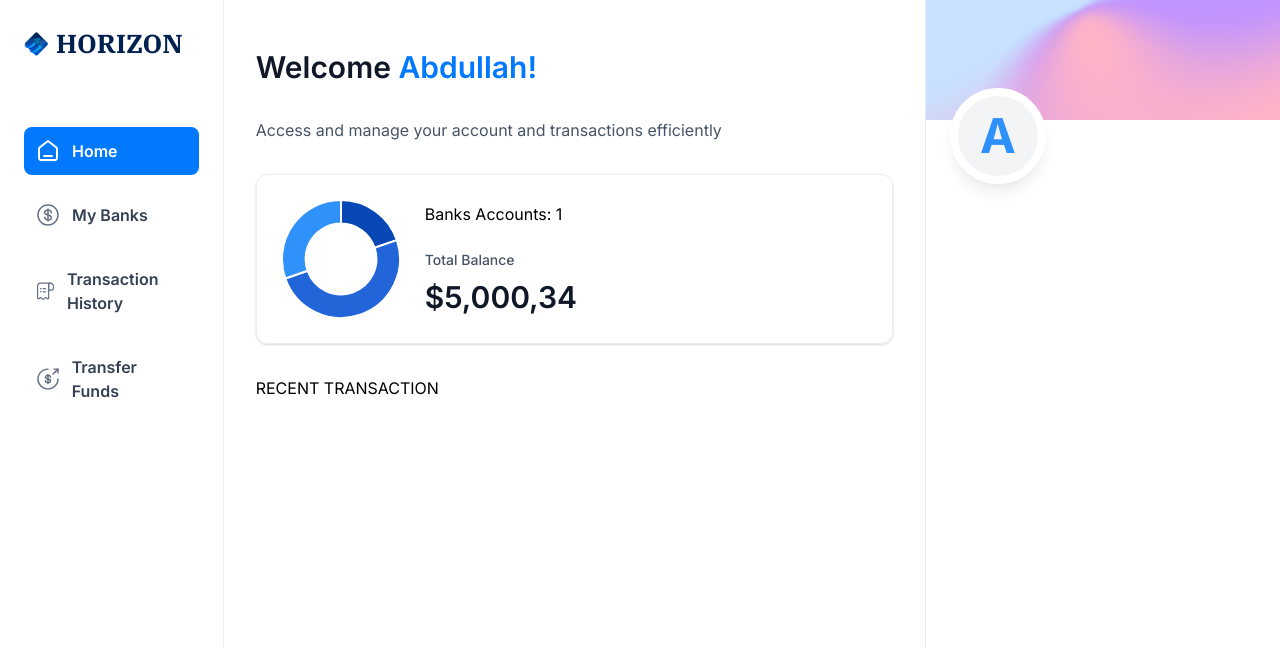
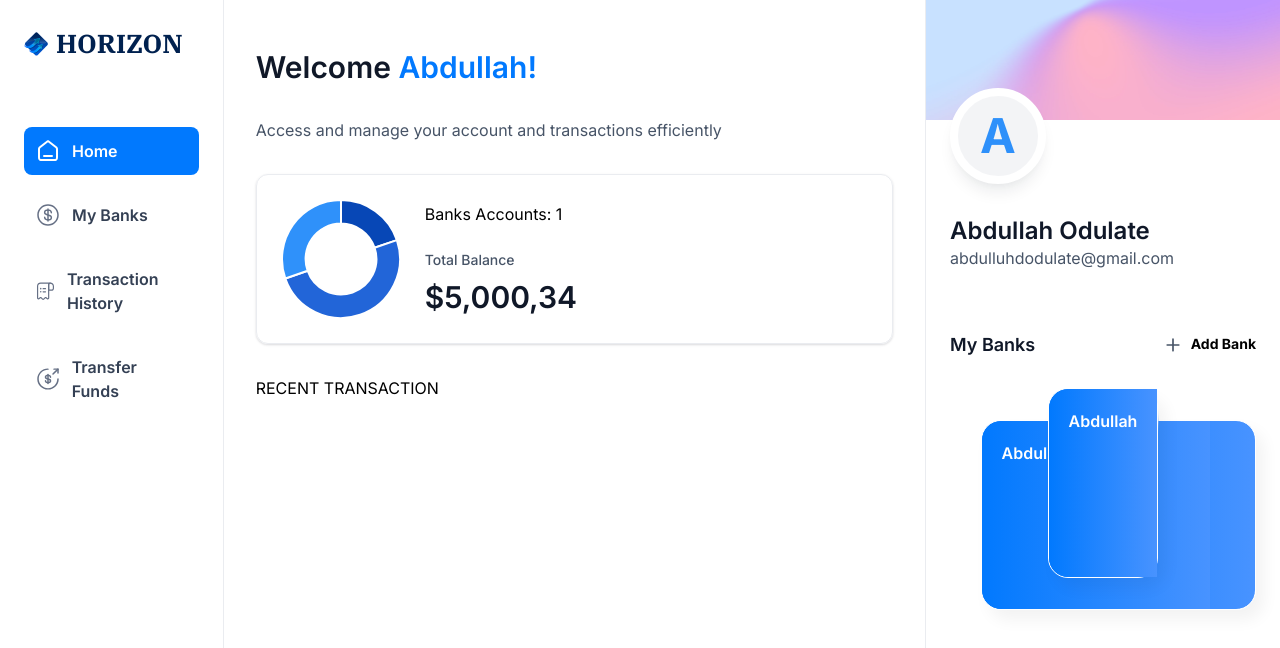
Before and after one commit to Abdul-luh/Horizon-banking-app, a Next.js app: page / in a window 1280 px wide. Shown: the top 648 px of the page. Built offline with nearby package versions, Linux system fonts and the light colour scheme.

Commit message:
add bank and credit card

```diff
--- a/app/(root)/page.tsx
+++ b/app/(root)/page.tsx
@@ -5,7 +5,11 @@ import TotalBalanceBox from "@/components/TotalBalanceBox";
 import React from "react";
 
 export default function page() {
-  const LoggedIn = { firstName: "Abdullah", lastName: "odulate" };
+  const LoggedIn = {
+    firstName: "Abdullah",
+    lastName: "odulate",
+    email: "abdulluhdodulate@gmail.com",
+  };
   return (
     <section className="home">
       <header className="home-content">
@@ -22,7 +26,11 @@ export default function page() {
         />
         RECENT TRANSACTION
       </header>
-      <RightSideBar user={LoggedIn} transactions={[]} banks={[]} />
+      <RightSideBar
+        user={LoggedIn}
+        transactions={[]}
+        banks={[{}, { smth: "" }]}
+      />
     </section>
   );
 }
--- a/app/globals.css
+++ b/app/globals.css
@@ -61,7 +61,7 @@
   }
 
   .header-2 {
-    @apply text-18 font-semibold text-gray-900;
+    @apply text-18 font-semibold text-gray-900 capitalize;
   }
 
   .text-10 {
@@ -175,7 +175,7 @@
   }
 
   .profile-name {
-    @apply text-24 font-semibold text-gray-900;
+    @apply text-24 font-semibold text-gray-900 capitalize;
   }
 
   .profile-email {
--- /dev/null
+++ b/components/CreditCard.tsx
@@ -0,0 +1,23 @@
+import Link from "next/link";
+import React from "react";
+
+export default function CreditCard({
+  userName,
+  account,
+  key,
+  showBalance,
+}: CreditCardProps) {
+  return (
+    <div className="flex flex-col">
+      <Link href={"/"} className="bank-card">
+        <div className="bank-card_content">
+          <div>
+            <h1 className="font-semibold text-16 text-white">
+              {account.name || "Abdullah"}
+            </h1>
+          </div>
+        </div>
+      </Link>
+    </div>
+  );
+}
--- a/components/RightSideBar.tsx
+++ b/components/RightSideBar.tsx
@@ -1,3 +1,7 @@
+import Image from "next/image";
+import Link from "next/link";
+import CreditCard from "./CreditCard";
+
 export default function RightSideBar({
   user,
   banks,
@@ -13,7 +17,46 @@ export default function RightSideBar({
               {user.firstName[0]}
             </span>
           </div>
+
+          <div className="profile-details">
+            <h1 className="profile-name">
+              {user.firstName} {user.lastName}
+            </h1>
+            <p className="profile-email">{user.email}</p>
+          </div>
         </div>
+      </section>
+
+      <section className="banks">
+        <div className="flex w-full justify-between">
+          <h1 className="header-2">my banks</h1>
+          <Link href={"/"} className="flex gap-2">
+            <Image src={"/icons/plus.svg"} alt="plus" width={20} height={20} />
+            <h2 className="text-14 font-bold capitalize">add bank</h2>
+          </Link>
+        </div>
+
+        {banks?.length > 0 && (
+          <div className="relative flex flex-1 flex-col items-center justify-center gap-5">
+            <div className="relative z-10 ">
+              <CreditCard
+                key={banks[0].$id}
+                userName={`${user.firstName} ${user.lastName}`}
+                account={banks[0]}
+                showBalance={false}
+              />
+            </div>
+            {banks[1] && (
+              <div className="absolute z-0 w-[90%] top-8 right-0">
+                <CreditCard
+                  key={banks[1].$id}
+                  userName={`${user.firstName} ${user.lastName}`}
+                  account={banks[1]}
+                />
+              </div>
+            )}
+          </div>
+        )}
       </section>
     </aside>
   );
```
